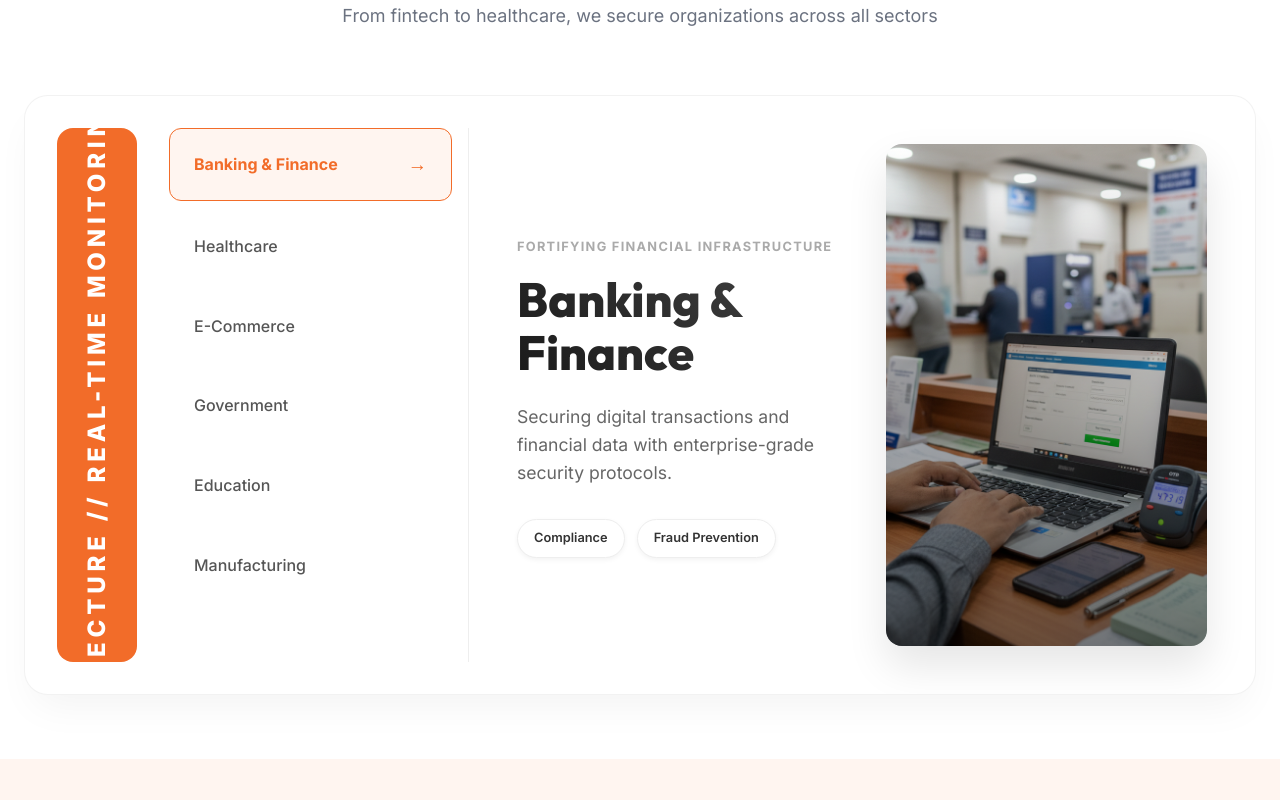
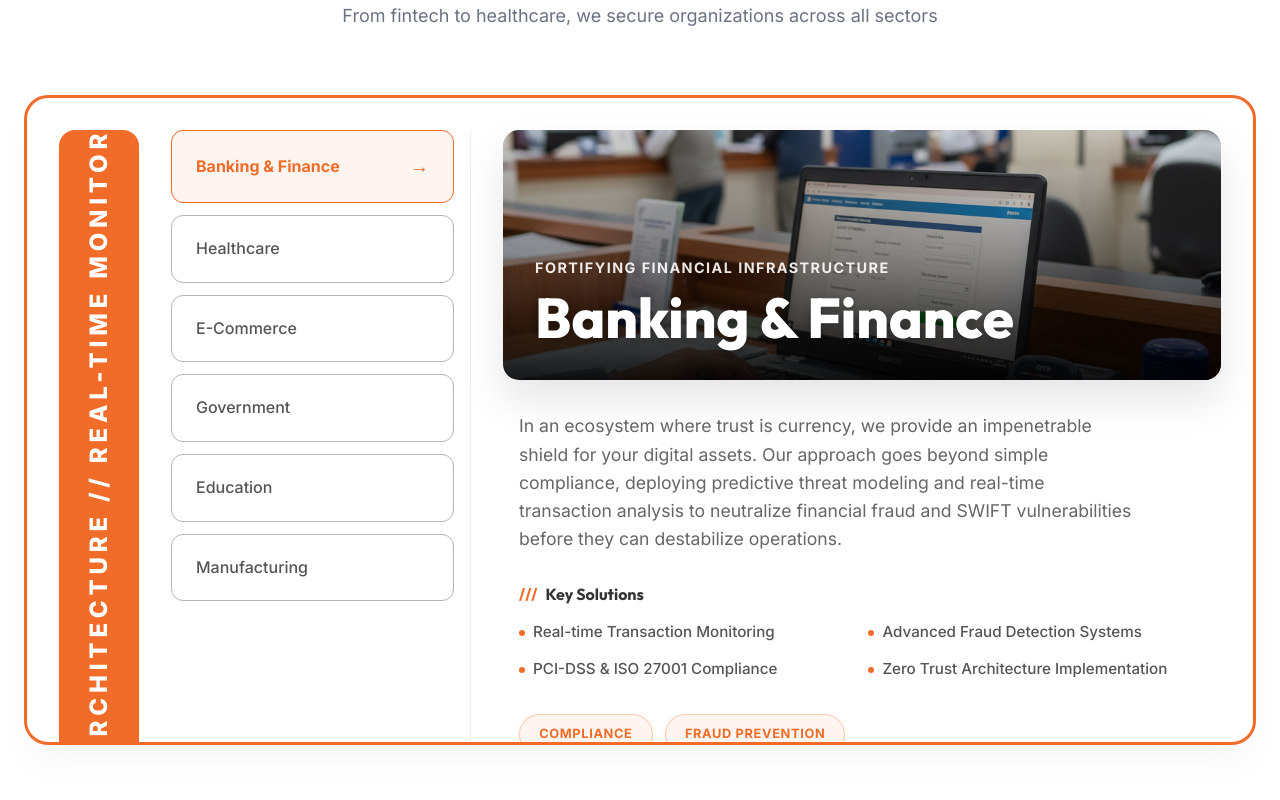
Before and after one commit to vyasanuj/eHack-technology, a Next.js app: page / in a window 1280 px wide. Shown: the part 4840-5640 px from the top of the page. Built offline with nearby package versions, Linux system fonts and the light colour scheme.

Commit message:
Trusted Across Industries - inovative design implimintation complited

```diff
--- a/app/components/IndustriesSection.tsx
+++ b/app/components/IndustriesSection.tsx
@@ -7,55 +7,91 @@ const industries = [
         id: 'banking',
         name: 'Banking & Finance',
         tagline: 'FORTIFYING FINANCIAL INFRASTRUCTURE',
-        description: 'Securing digital transactions and financial data with enterprise-grade security protocols.',
+        description: 'In an ecosystem where trust is currency, we provide an impenetrable shield for your digital assets. Our approach goes beyond simple compliance, deploying predictive threat modeling and real-time transaction analysis to neutralize financial fraud and SWIFT vulnerabilities before they can destabilize operations.',
         badges: ['Compliance', 'Fraud Prevention'],
         image: '/images/bank-security.png',
-        stripText: "SECURE TRANSACTIONS // FRAUD DETECTION ACTIVE // PCI-DSS COMPLIANT // ENCRYPTED DATA STREAMS // ZERO TRUST ARCHITECTURE // REAL-TIME MONITORING //"
+        stripText: "SECURE TRANSACTIONS // FRAUD DETECTION ACTIVE // PCI-DSS COMPLIANT // ENCRYPTED DATA STREAMS // ZERO TRUST ARCHITECTURE // REAL-TIME MONITORING //",
+        keyFeatures: [
+            "Real-time Transaction Monitoring",
+            "Advanced Fraud Detection Systems",
+            "PCI-DSS & ISO 27001 Compliance",
+            "Zero Trust Architecture Implementation"
+        ]
     },
     {
         id: 'healthcare',
         name: 'Healthcare',
         tagline: 'PROTECTING PATIENT DATA',
-        description: 'Protecting patient records and medical IoT devices through advanced encryption and monitoring.',
+        description: 'Patient safety now depends on digital security. We safeguard the entire healthcare continuum—from protecting sensitive EHR data against ransomware to hardening the firmware of life-critical IoMT devices. Our protocols ensure that technology advances capabilities without compromising privacy.',
         badges: ['HIPAA', 'Device Security'],
         image: '/images/Healthcare.png',
-        stripText: "HIPAA COMPLIANT // IOT DEVICE SECURITY // PATIENT DATA PROTECTION // RANSOMWARE DEFENSE // SECURE EHR SYSTEMS // TELEMEDICINE ENCRYPTION //"
+        stripText: "HIPAA COMPLIANT // IOT DEVICE SECURITY // PATIENT DATA PROTECTION // RANSOMWARE DEFENSE // SECURE EHR SYSTEMS // TELEMEDICINE ENCRYPTION //",
+        keyFeatures: [
+            "IoMT (Internet of Medical Things) Security",
+            "HIPAA & HITECH Compliance",
+            "Electronic Health Record (EHR) Protection",
+            "Ransomware Defense Mechanisms"
+        ]
     },
     {
         id: 'ecommerce',
         name: 'E-Commerce',
         tagline: 'SECURING DIGITAL COMMERCE',
-        description: 'Safeguarding online stores and customer payments against emerging cyber threats.',
+        description: 'Trust is the engine of conversion. We fortify your entire retail stack, securing payment gateways from skimming attacks and your inventory APIs from bot-driven exploitation. By ensuring a glitch-free, secure shopping experience, we help you protect revenue and customer loyalty simultaneously.',
         badges: ['PCI DSS', 'Data Protection'],
         image: '/images/E-commers.png',
-        stripText: "PAYMENT GATEWAY SECURITY // DDOS PROTECTION // CUSTOMER DATA DISCOVERY // FRAUD ANALYSIS // SECURE CHECKOUT // INVENTORY PROTECTION //"
+        stripText: "PAYMENT GATEWAY SECURITY // DDOS PROTECTION // CUSTOMER DATA DISCOVERY // FRAUD ANALYSIS // SECURE CHECKOUT // INVENTORY PROTECTION //",
+        keyFeatures: [
+            "Secure Payment Gateway Integration",
+            "DDoS Attack Mitigation",
+            "Customer Data Privacy Protection",
+            "Bot Management & Prevention"
+        ]
     },
     {
         id: 'government',
         name: 'Government',
         tagline: 'DEFENDING NATIONAL INTERESTS',
-        description: 'Defending critical infrastructure and citizen data with high-level military grade security.',
+        description: 'National security requires next-generation defense. We architect military-grade cybersecurity perimeters for public sector infrastructure, neutralizing state-sponsored espionage and hardening citizen data registries against persistent threats (APTs) with sovereign-level encryption standards.',
         badges: ['VAPT', 'Infrastructure'],
         image: '/images/Government.png',
-        stripText: "CRITICAL INFRASTRUCTURE DEFENSE // MILITARY GRADE ENCRYPTION // CITIZEN DATA PRIVACY // NATION STATE THREAT PREVENTION // COMPLIANCE AUDITS //"
+        stripText: "CRITICAL INFRASTRUCTURE DEFENSE // MILITARY GRADE ENCRYPTION // CITIZEN DATA PRIVACY // NATION STATE THREAT PREVENTION // COMPLIANCE AUDITS //",
+        keyFeatures: [
+            "Critical Infrastructure Protection",
+            "Nation-State Threat Defense",
+            "Classified Data Handling",
+            "FISMA & NIST Compliance"
+        ]
     },
     {
         id: 'education',
         name: 'Education',
         tagline: 'SAFEGUARDING KNOWLEDGE',
-        description: 'Securing learning platforms and student information for a safe digital campus environment.',
+        description: 'Educational institutions are open environments, making them unique targets. We secure the digital campus by protecting research IP from theft and safeguarding student PII, while maintaining the open accessibility required for academic collaboration and remote learning platforms.',
         badges: ['LMS Security', 'Student Data'],
         image: '/images/Education.png',
-        stripText: "CAMPUS NETWORK SECURITY // STUDENT DATA PRIVACY // EXAM PORTAL INTEGRITY // RESEARCH DATA PROTECTION // VIRTUAL CLASSROOM SECURITY //"
+        stripText: "CAMPUS NETWORK SECURITY // STUDENT DATA PRIVACY // EXAM PORTAL INTEGRITY // RESEARCH DATA PROTECTION // VIRTUAL CLASSROOM SECURITY //",
+        keyFeatures: [
+            "Learning Management System (LMS) Security",
+            "Student Data Privacy (FERPA)",
+            "Research IP Protection",
+            "Secure Remote Access for Faculty"
+        ]
     },
     {
         id: 'manufacturing',
         name: 'Manufacturing',
         tagline: 'PROTECTING INDUSTRIAL IOT',
-        description: 'Protecting smart factories and industrial control systems from disruptive cyber attacks.',
+        description: 'As factories get smarter, the attack surface grows. We bridge the gap between IT and OT security, hardening SCADA systems and industrial control networks against sabotage. Our solutions prevent production line downtime and ensure the integrity of your global supply chain.',
         badges: ['ICS/SCADA', 'IIoT'],
         image: '/images/Manufacturing.png',
-        stripText: "SCADA SYSTEM DEFENSE // OPERATIONAL TECHNOLOGY SECURITY // SUPPLY CHAIN INTEGRITY // IIOT VULNERABILITY MANAGEMENT // FACTORY AUTOMATION PROTECTION //"
+        stripText: "SCADA SYSTEM DEFENSE // OPERATIONAL TECHNOLOGY SECURITY // SUPPLY CHAIN INTEGRITY // IIOT VULNERABILITY MANAGEMENT // FACTORY AUTOMATION PROTECTION //",
+        keyFeatures: [
+            "ICS & SCADA System Security",
+            "Industrial IoT (IIoT) Protection",
+            "Supply Chain Risk Management",
+            "Operational Technology (OT) Security"
+        ]
     }
 ];
 
@@ -88,8 +124,8 @@ export default function IndustriesSection() {
                     borderRadius: '24px',
                     padding: '2rem',
                     boxShadow: '0 20px 40px -10px rgba(0,0,0,0.05)',
-                    border: '1px solid rgba(0,0,0,0.05)',
-                    height: '600px', // Fixed height for alignment
+                    border: '3px solid #F26C29',
+                    height: '650px', // Fixed height for alignment
                     overflow: 'hidden'
                 }}>
 
@@ -143,7 +179,7 @@ export default function IndustriesSection() {
                                     padding: '1.25rem 1.5rem',
                                     borderRadius: '12px',
                                     background: activeIndustry.id === ind.id ? '#fff5f0' : 'transparent',
-                                    border: activeIndustry.id === ind.id ? '1px solid #F26C29' : '1px solid transparent',
+                                    border: activeIndustry.id === ind.id ? '1px solid #F26C29' : '1px solid #b6b4b4ff',
                                     color: activeIndustry.id === ind.id ? '#F26C29' : '#555',
                                     fontWeight: activeIndustry.id === ind.id ? '700' : '500',
                                     cursor: 'pointer',
@@ -161,71 +197,21 @@ export default function IndustriesSection() {
 
                     {/* 3. Content Display Area */}
                     <div className="animate-fadeIn" key={activeIndustry.id} style={{
-                        display: 'grid',
-                        gridTemplateColumns: '1fr 1fr',
-                        gap: '3rem',
-                        alignItems: 'center',
-                        padding: '1rem'
+                        display: 'flex',
+                        flexDirection: 'column',
+                        // gap: '3rem', // Removed gap for seamless look
+                        height: '100%',
+                        position: 'relative'
                     }}>
-                        {/* Text Content */}
-                        <div>
-                            <span style={{
-                                display: 'inline-block',
-                                fontSize: '0.8rem',
-                                fontWeight: '700',
-                                color: '#aaa',
-                                letterSpacing: '0.1em',
-                                marginBottom: '1rem',
-                                textTransform: 'uppercase'
-                            }}>
-                                {activeIndustry.tagline}
-                            </span>
-                            <h3 style={{
-                                fontSize: '3rem',
-                                lineHeight: '1.1',
-                                marginBottom: '1.5rem',
-                                background: 'linear-gradient(45deg, #1a1a1a, #444)',
-                                WebkitBackgroundClip: 'text',
-                                WebkitTextFillColor: 'transparent',
-                                fontWeight: '800'
-                            }}>
-                                {activeIndustry.name}
-                            </h3>
-                            <p style={{
-                                color: '#666',
-                                fontSize: '1.1rem',
-                                lineHeight: '1.6',
-                                marginBottom: '2rem'
-                            }}>
-                                {activeIndustry.description}
-                            </p>
-
-                            <div style={{ display: 'flex', gap: '0.75rem', flexWrap: 'wrap' }}>
-                                {activeIndustry.badges.map((badge, idx) => (
-                                    <span key={idx} style={{
-                                        fontSize: '0.8rem',
-                                        padding: '0.5rem 1rem',
-                                        background: 'white',
-                                        border: '1px solid #eee',
-                                        borderRadius: '50px',
-                                        fontWeight: '600',
-                                        color: '#333',
-                                        boxShadow: '0 2px 5px rgba(0,0,0,0.05)'
-                                    }}>
-                                        {badge}
-                                    </span>
-                                ))}
-                            </div>
-                        </div>
-
-                        {/* Image Content */}
+                        {/* Image Content (Top Banner) */}
                         <div style={{
                             position: 'relative',
-                            height: '100%',
-                            minHeight: '400px',
+                            width: '100%',
+                            height: '250px', // Fixed height for banner
                             borderRadius: '16px',
                             overflow: 'hidden',
-                            boxShadow: '0 20px 40px rgba(0,0,0,0.1)'
+                            boxShadow: '0 20px 40px rgba(0,0,0,0.1)',
+                            flexShrink: 0 // Prevent shrinking
                         }}>
                             <Image
                                 src={activeIndustry.image}
@@ -239,8 +225,106 @@ export default function IndustriesSection() {
                             <div style={{
                                 position: 'absolute',
                                 inset: 0,
-                                background: 'linear-gradient(to top, rgba(0,0,0,0.5), transparent)'
-                            }}></div>
+                                background: 'linear-gradient(to top, rgba(0,0,0,0.9) 0%, rgba(0,0,0,0.4) 50%, transparent 100%)', // Stronger gradient
+                                display: 'flex',
+                                flexDirection: 'column',
+                                justifyContent: 'flex-end',
+                                padding: '2rem'
+                            }}>
+                                <span style={{
+                                    display: 'inline-block',
+                                    fontSize: '0.9rem',
+                                    fontWeight: '700',
+                                    color: 'rgba(255,255,255,0.9)',
+                                    letterSpacing: '0.1em',
+                                    marginBottom: '0.5rem',
+                                    textTransform: 'uppercase'
+                                }}>
+                                    {activeIndustry.tagline}
+                                </span>
+                                <h3 style={{
+                                    fontSize: '3.5rem',
+                                    lineHeight: '1.1',
+                                    color: 'white',
+                                    fontWeight: '800',
+                                    textShadow: '0 4px 10px rgba(0,0,0,0.3)'
+                                }}>
+                                    {activeIndustry.name}
+                                </h3>
+                            </div>
+                        </div>
+
+                        {/* Text Content (Bottom) */}
+                        <div style={{ padding: '2rem 1rem' }}>
+                            <p style={{
+                                color: '#666',
+                                fontSize: '1.1rem',
+                                lineHeight: '1.6',
+                                marginBottom: '2rem',
+                                maxWidth: '90%'
+                            }}>
+                                {activeIndustry.description}
+                            </p>
+
+                            <div style={{ marginBottom: '2rem' }}>
+                                <h4 style={{
+                                    fontSize: '1rem',
+                                    fontWeight: '700',
+                                    color: '#333',
+                                    marginBottom: '1rem',
+                                    display: 'flex',
+                                    alignItems: 'center',
+                                    gap: '0.5rem'
+                                }}>
+                                    <span style={{ color: '#F26C29' }}>///</span> Key Solutions
+                                </h4>
+                                <ul style={{
+                                    display: 'grid',
+                                    gridTemplateColumns: '1fr 1fr',
+                                    gap: '0.8rem',
+                                    listStyle: 'none',
+                                    padding: 0
+                                }}>
+                                    {activeIndustry.keyFeatures?.map((feature, idx) => (
+                                        <li key={idx} style={{
+                                            display: 'flex',
+                                            alignItems: 'center',
+                                            gap: '0.5rem',
+                                            fontSize: '0.95rem',
+                                            color: '#555',
+                                            fontWeight: '500'
+                                        }}>
+                                            <span style={{
+                                                width: '6px',
+                                                height: '6px',
+                                                borderRadius: '50%',
+                                                background: '#F26C29',
+                                                display: 'inline-block'
+                                            }}></span>
+                                            {feature}
+                                        </li>
+                                    ))}
+                                </ul>
+                            </div>
+
+                            <div style={{ display: 'flex', gap: '0.75rem', flexWrap: 'wrap' }}>
+                                {activeIndustry.badges.map((badge, idx) => (
+                                    <span key={idx} style={{
+                                        fontSize: '0.8rem',
+                                        padding: '0.6rem 1.2rem',
+                                        background: '#fff5f0',
+                                        border: '1px solid rgba(242, 108, 41, 0.3)',
+                                        borderRadius: '50px',
+                                        fontWeight: '700',
+                                        color: '#F26C29',
+                                        boxShadow: '0 2px 5px rgba(242, 108, 41, 0.1)',
+                                        textTransform: 'uppercase',
+                                        letterSpacing: '0.05em'
+                                    }}>
+                                        {badge}
+                                    </span>
+                                ))}
+                            </div>
                         </div>
                     </div>
 
```
